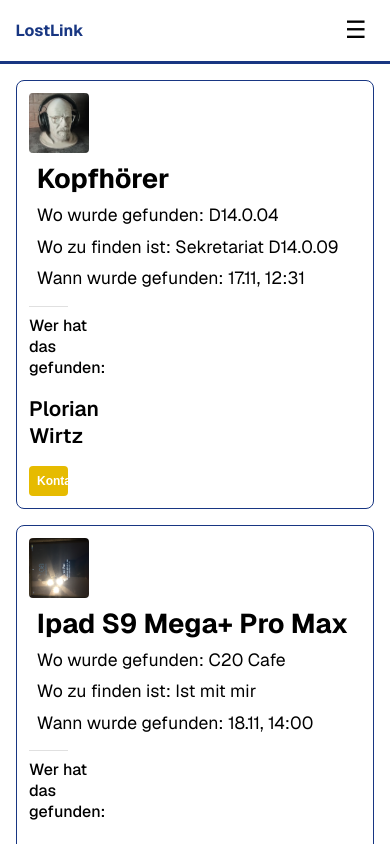
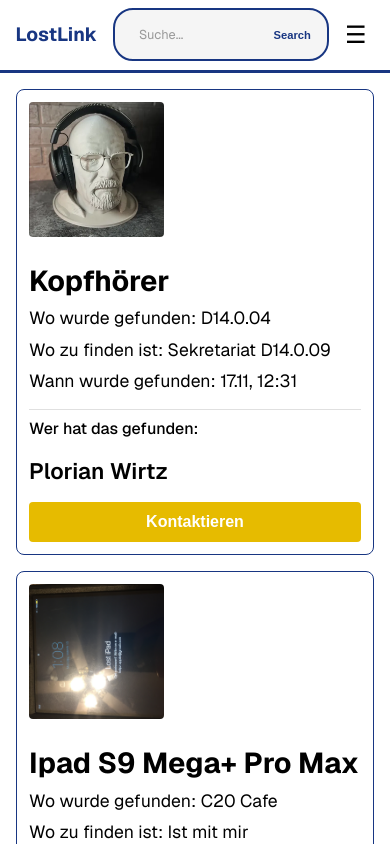
Before and after one commit to timothyhioe/LostLink, a React app in the folder frontend/: page / in a window 390 px wide. Built offline with nearby package versions, Linux system fonts and the light colour scheme; no server answers; sample sign-in values are in the browser's storage; the HTML template or start-up script is replaced by a standard one.

Commit message:
feat(frontend): finished mobile, tablet view for Home.tsx, navbar.tsx and login.tsx

```diff
--- a/frontend/src/pages/Home.css
+++ b/frontend/src/pages/Home.css
@@ -79,9 +79,8 @@
   font-size: 3rem;
   text-align: center;
   line-height: 1;
-  min-width: 80px;
-  width: 7vw;
-  height: 14vh;
+  width: 150px;
+  height: 150px;
   aspect-ratio: 1 / 1;
   display: flex;
   align-items: center;
@@ -102,7 +101,7 @@
   display: flex;
   flex-direction: column;
   gap: 1vh;
-  margin-left: 2vw;
+  margin-left: 3vw;
 }
 
 .home-item-what {
@@ -365,7 +364,7 @@ padding: 1.5vh 1vw;
 }
 
 /* tablet */
-@media (max-width: 768px) {
+@media (max-width: 820px) and (orientation: portrait) {
   .home-items-column {
     margin-right: 0;
   }
@@ -384,8 +383,8 @@ padding: 1.5vh 1vw;
   .home-item-image {
     font-size: 2.5rem;
     min-width: 60px;
-    width: 80px;
-    height: 80px;
+    width: 15vh;
+    height: 15vh;
     aspect-ratio: 1 / 1;
   }
 
@@ -400,6 +399,54 @@ padding: 1.5vh 1vw;
   .home-contact-button {
     font-size: 0.8rem;
     padding: 0.5rem 0.8rem;
+  }
+
+  .home-item-right {
+    display: flex;
+    flex-direction: column;
+    gap: 1vh;
+    align-items: flex-start;
+    width: 15vw;
+  }
+
+  .home-item-details {
+    display: flex;
+    flex-direction: column;
+    gap: 1vh;
+    margin-left: 12vw;
+  }
+
+  .home-item-what {
+    font-size: 1.7rem;
+  }
+
+  .home-item-where,
+  .home-item-location,
+  .home-item-when {
+    font-size: 1.1rem;
+  }
+
+  .home-chat-header {
+    padding-top: 4vh;
+  }
+
+  .home-chat-input-area {
+    gap: 0.5rem;
+    padding: 1vh;
+  }
+
+  .home-chat-input {
+    padding: 0vh 0vw;
+    border: 1px solid var(--color-primary);
+    border-radius: 4px;
+    font-size: 0.7rem;
+    padding-left: 1vw;
+  }
+}
+
+@media (max-width: 1180px) and (orientation: landscape) {
+  .home-item-details {
+    margin-left: 4vw;
   }
 }
 
@@ -431,8 +478,8 @@ padding: 1.5vh 1vw;
   .home-item-image {
     font-size: 2rem;
     min-width: 50px;
-    width: 60px;
-    height: 60px;
+    width: 16vh;
+    height: 16vh;
     aspect-ratio: 1 / 1;
   }
 
@@ -470,4 +517,37 @@ padding: 1.5vh 1vw;
   .home-main-content.home-chat-open .home-chat-section {
     width: 100%;
   }
+
+  .home-item-details {
+    margin-left: 0vw;
+    margin-top: 2vh;
+  }
+
+  .home-item-right {
+    display: flex;
+    flex-direction: column;
+    gap: 2vh;
+    align-items: flex-start;
+    width: 100%;
+  }
+  .home-founder-name {
+    font-size: 1.4rem;
+  }
+
+  .home-item-what {
+    font-size: 1.8rem;
+  }
+
+  .home-contact-button {
+    padding: 1.3vh 2vw;
+    background-color: var(--color-secondary);
+    color: white;
+    border: none;
+    border-radius: 4px;
+    font-weight: 600;
+    font-size: 1rem;
+    cursor: pointer;
+    transition: transform 0.2s ease, box-shadow 0.2s ease;
+    white-space: nowrap;
+  }
 }
--- a/frontend/src/pages/auth/login/login.css
+++ b/frontend/src/pages/auth/login/login.css
@@ -150,9 +150,39 @@
 }
 
 @media (max-width: 480px) {
+  .login-container {
+    flex-direction: column;
+    justify-content: flex-start;
+    padding-top: 15vh;
+  }
+
+  .login-lostlink-container {
+    display: flex;
+    flex-direction: column;
+    align-items: center;
+    margin-bottom: 2rem;
+    order: -1;
+  }
+
+  .login-lostlink-text {
+    font-size: 2rem;
+    margin-left: 0;
+    text-align: center;
+  }
+
+  .login-lostlink-description {
+    font-size: 1rem;
+    margin-left: 0;
+    width: 100%;
+    text-align: center;
+    margin-top: 0.5rem;
+  }
+
   .login-box {
     padding: 1.5rem;
     margin: 1rem;
+    order: 0;
+    width: 90%;
   }
 
   .login-box h1 {
--- a/frontend/src/pages/navbar/navbar.css
+++ b/frontend/src/pages/navbar/navbar.css
@@ -320,7 +320,7 @@
 }
 
 /* tablet*/
-@media (max-width: 768px) {
+@media (max-width: 820px) {
   .navbar-container {
     padding: 1rem;
     gap: 0.5rem;
@@ -332,7 +332,9 @@
   }
 
   .navbar-search-container {
-    display: none;
+    display: flex;
+    max-width: 15vw;
+    min-width: 150px;
   }
 
   .navbar-logo {
@@ -353,25 +355,34 @@
   .navbar-menu-toggle {
     display: block;
   }
-}
 
-/* mobile */
-@media (max-width: 480px) {
-  .navbar-container {
-    padding: 1vh 4vw
+  .navbar-search-container {
+    display: flex;
+    max-width: 57vw;
+    font-size: 0.8rem;
+    margin-left: 3vw;
   }
 
-  .navbar-left {
-    gap: 0.25rem;
+  .navbar-search-input {
+    font-size: 0.8rem;
+        width: 20vw;
+
   }
 
-  .navbar-logo {
-    font-size: 1rem;
+  .navbar-search-btn {
+    font-size: 0.7rem;
+
   }
 
-  .navbar-right {
-    gap: 0.25rem;
-    display: none;
+  .navbar-search-input {
+    font-size: 0.8rem;
+        width: 20vw;
+
+  }
+
+  .navbar-search-btn {
+    font-size: 0.7rem;
+
   }
 
   .navbar-menu-toggle {
@@ -393,3 +404,55 @@
     margin-bottom: 1rem;
   }
 }
+
+/* mobile */
+@media (max-width: 480px) {
+  .navbar-container {
+    padding: 1vh 4vw
+  }
+
+  .navbar-left {
+    gap: 0.25rem;
+  }
+
+  .navbar-logo {
+    font-size: 1.2rem;
+  }
+
+  .navbar-search-container {
+    display: flex;
+    max-width: 57vw;
+    font-size: 0.8rem;
+    margin-left: 3vw;
+  }
+
+  .navbar-search-input {
+    font-size: 0.8rem;
+        width: 20vw;
+
+  }
+
+  .navbar-search-btn {
+    font-size: 0.7rem;
+
+  }
+
+  .navbar-menu-toggle {
+    display: block;
+  }
+
+  .navbar-mobile-content {
+    padding-top: 10vh;
+    padding-right: 1rem;
+  }
+
+  .navbar-mobile-close {
+    font-size: 1.5rem;
+    margin-bottom: 1rem;
+  }
+
+  .navbar-mobile-item {
+    font-size: 1.2rem;
+    margin-bottom: 1rem;
+  }
+}
```
